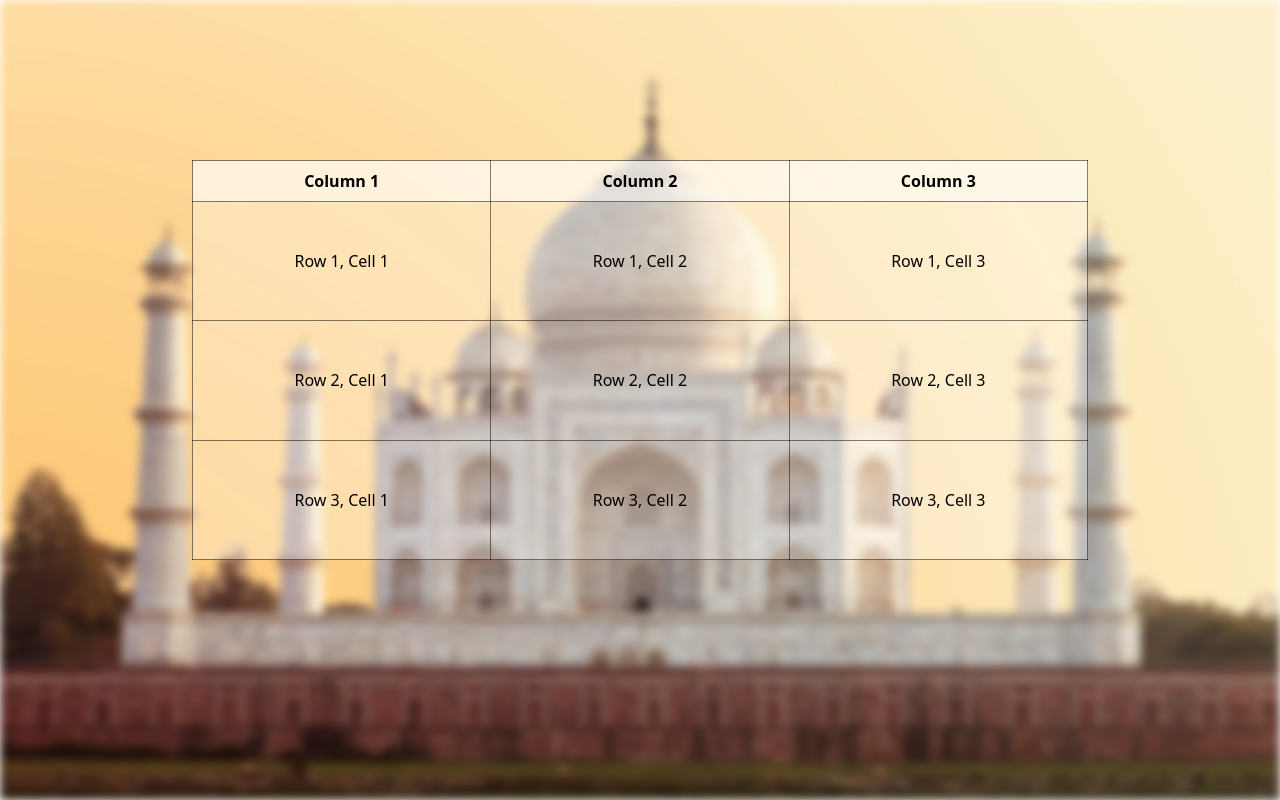
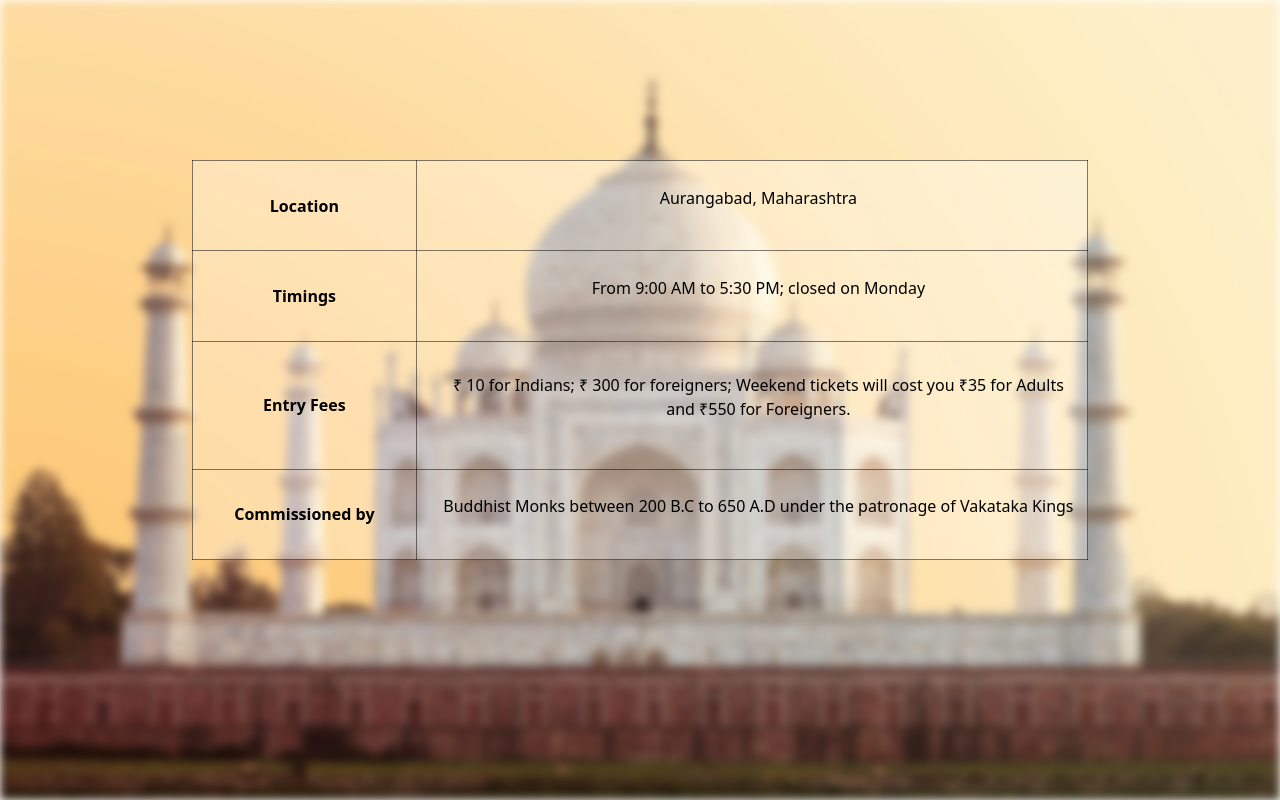
Before and after one commit to NUMAN165/Heritage, a React (Create React App) app: page /TajPage in a window 1280 px wide. Built offline with nearby package versions, Linux system fonts and the light colour scheme; a web font is replaced by a local one.

Commit message:
Changes added in the Information Page of taj

```diff
--- a/package.json
+++ b/package.json
@@ -8,6 +8,7 @@
     "@testing-library/user-event": "^13.5.0",
     "axios": "^1.7.7",
     "bootstrap": "^5.3.3",
+    "express": "^4.21.0",
     "react": "^18.3.1",
     "react-bootstrap": "^2.10.4",
     "react-dom": "^18.3.1",
--- a/src/components/Information/TajPage.jsx
+++ b/src/components/Information/TajPage.jsx
@@ -7,32 +7,35 @@ const TajPage = () => {
       <div className='imageContainer'>
         <img src="/images/taj1.png" alt="Taj Mahal" />
         <div className='taj-table'>
-        <table className='overlayTable'>
-          <thead>
-            <tr>
-              <th>Column 1</th>
-              <th>Column 2</th>
-              <th>Column 3</th>
-            </tr>
-          </thead>
+        <table  className='overlayTable'>
             <tbody>
               <tr>
-              <td>Row 1, Cell 1</td>
-              <td>Row 1, Cell 2</td>
-              <td>Row 1, Cell 3</td>
+                <td width="25%"><b>Location</b></td>
+                <td>
+                  <p style={{ marginLeft: '2%' }}>Aurangabad, Maharashtra</p>
+                </td>
               </tr>
               <tr>
-              <td>Row 2, Cell 1</td>
-              <td>Row 2, Cell 2</td>
-              <td>Row 2, Cell 3</td>
+                <td width="25%"><b>Timings</b></td>
+                <td>
+                  <p style={{ marginLeft: '2%' }}>From 9:00 AM to 5:30 PM; closed on Monday</p>
+                </td>
               </tr>
               <tr>
-              <td>Row 3, Cell 1</td>
-              <td>Row 3, Cell 2</td>
-              <td>Row 3, Cell 3</td>
+                <td width="25%"><b>Entry Fees</b></td>
+                <td>
+                  <p style={{ marginLeft: '2%' }}>₹ 10 for Indians; ₹ 300 for foreigners; Weekend tickets will cost you ₹35 for Adults and ₹550 for Foreigners.</p>
+                </td>
+              </tr>
+              <tr>
+                <td width="25%"><b>Commissioned by</b></td>
+                <td>
+                  <p style={{ marginLeft: '2%' }}>Buddhist Monks between 200 B.C to 650 A.D under the patronage of Vakataka Kings</p>
+                </td>
               </tr>
             </tbody>
           </table>
+
         </div>
       </div>
     </div>
```
Also changed, not shown: src/components/Information/TajPage.css (+66 -0 lines), 1 other file (tests, documents, lock files or other folders). Lines whose indentation alone changed are shown as unchanged.
